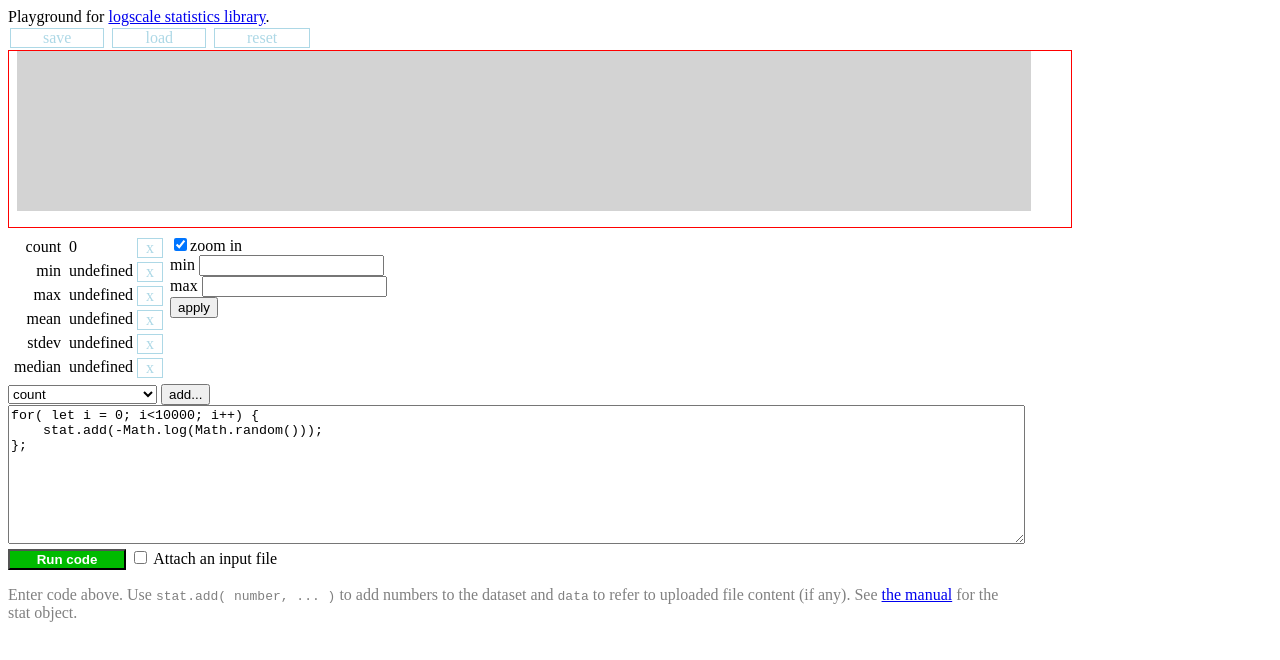
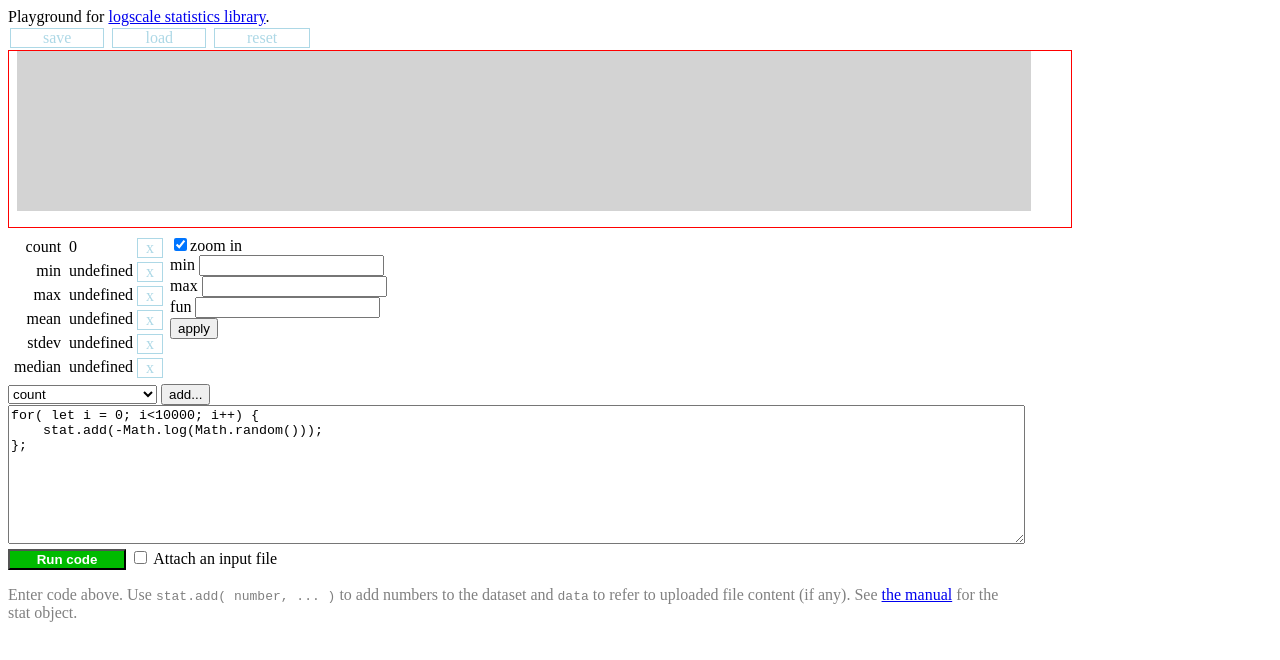
Before and after one commit to dallaylaen/math-stat-logscale.js, a website: page docs/index.html in a window 1280 px wide. Both pictures are taken after a click on the checkbox 180 px from the left and 244 px from the top of the page. Drawn offline with Linux system fonts and the light colour scheme.

Commit message:
[html] Add sumOf, add transform to demo app

```diff
--- a/docs/index.html
+++ b/docs/index.html
@@ -27,10 +27,11 @@
         </table>
         </td>
         <td>
-            <div><input type="checkbox" onchange="toggle('zoomin', this.checked); zoom.needed = this.checked; display();">zoom in</div>
+            <div><input id="zoom-needed" type="checkbox" onchange="toggle('zoomin', this.checked); zoom.needed = this.checked; display();" onload="this.checked=false">zoom in</div>
             <div class="hidden" id="zoomin">
                 min <input id="zoom-min" onchange="zoom.min = num(this.value)"><br>
                 max <input id="zoom-max" onchange="zoom.max = num(this.value)"><br>
+                fun <input id="zoom-transform" onchange="zoom.transform = eval(this.value)"><br>
                 <button onclick="display();">apply</button>
             </div>
         </td>
@@ -70,6 +71,7 @@
     const queryParam    = document.getElementById('query-param');
 
     document.getElementById('file-needed').checked = false;
+    document.getElementById('zoom-needed').checked = false;
 
     // Zoom options
     const zoom = {};
@@ -90,6 +92,7 @@
         [ 'percentile', 'percentile(0..100)', 0, 100 ],
         [ 'cdf', 'P(value&lt;x)', -Infinity, Infinity ],
         [ 'E', 'E(function)', 'function' ],
+        [ 'sumOf', 'sumOf(function)', 'function' ],
     ];
     const avail = {};
 
```
